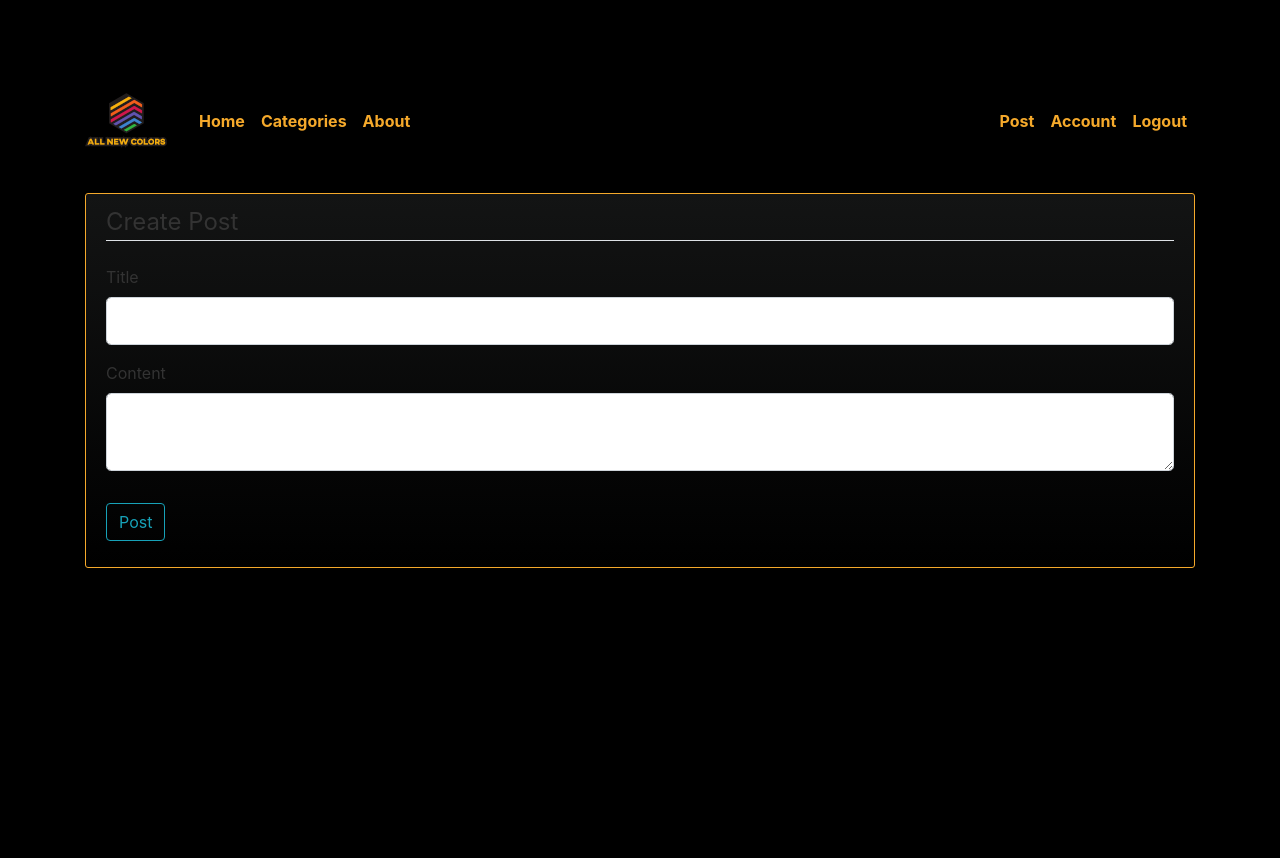
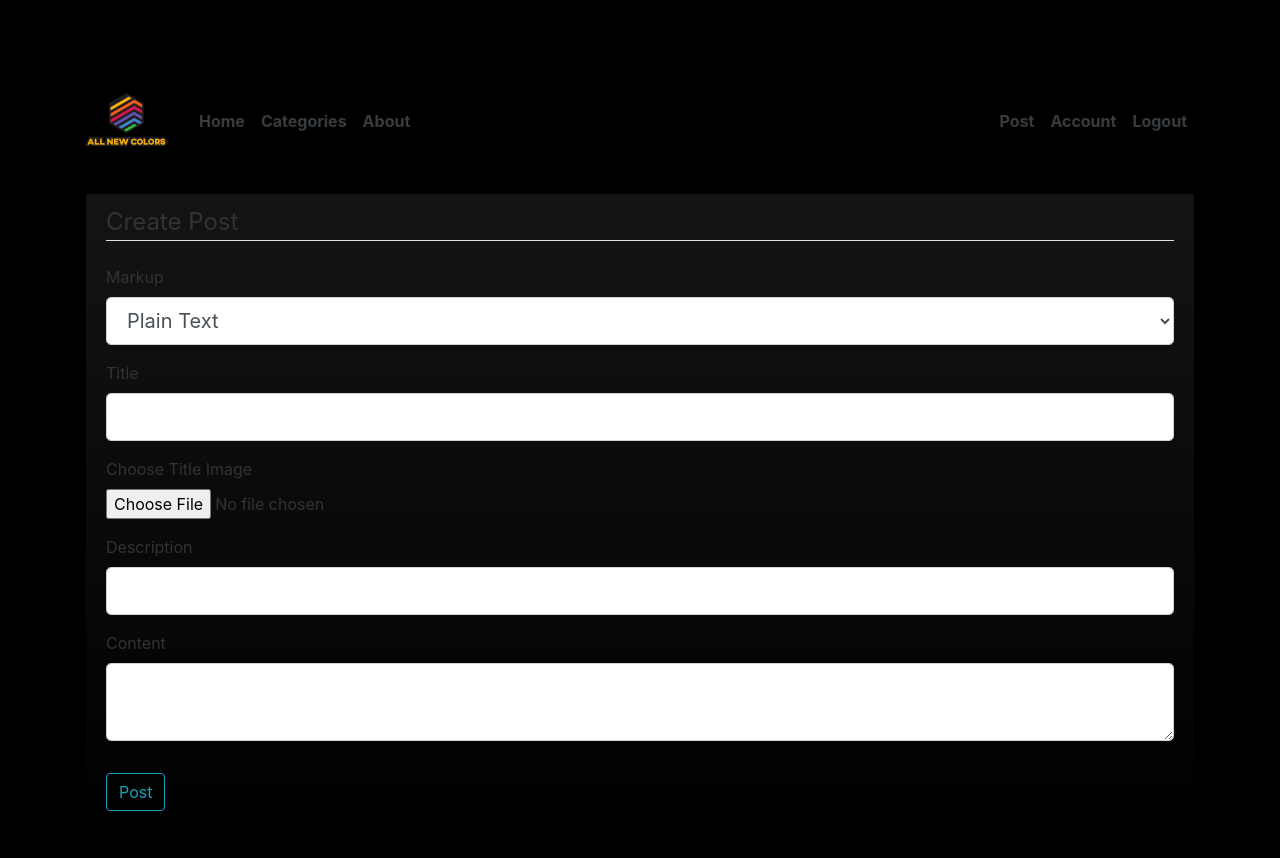
Before and after one commit to jakemobley/allnewcolors, a Flask app: page /post/new in a window 1280 px wide. Before the commit the page ends 568 px from the top, so only its background shows below. Run offline with Flask 2, Linux system fonts and the light colour scheme; the visitor is signed in with stand-in values (Sample User, id 1); some libraries are stand-ins or nearby versions.

Commit message:
added post description field, changed logic and styling, added non-functioning title image to post

```diff
--- a/anc/main/routes.py
+++ b/anc/main/routes.py
@@ -15,7 +15,6 @@ def home():
 def about():
     return render_template('about.html', title='About')
 
-
 @main.route('/categories')
 def categories():
     return render_template('categories.html', title='Categories')
--- a/anc/models.py
+++ b/anc/models.py
@@ -38,6 +38,9 @@ class Post(db.Model):
 	date_posted = db.Column(db.DateTime, nullable=False, default=datetime.utcnow)
 	content = db.Column(db.Text, nullable=False)
 	user_id = db.Column(db.Integer, db.ForeignKey('user.id'), nullable=False)
+	markup_type = db.Column(db.String(10), nullable=True, default="plaintext")
+	description = db.Column(db.String(200), nullable=False)
+	title_image = db.Column(db.String(20), nullable=True)
 
 	def __repr__(self):
 		return f"Post('{self.title}', {self.date_posted}')"
--- a/anc/posts/forms.py
+++ b/anc/posts/forms.py
@@ -1,8 +1,14 @@
 from flask_wtf import FlaskForm
-from wtforms import StringField, SubmitField, TextAreaField
+from wtforms import StringField, SubmitField, TextAreaField, SelectField
 from wtforms.validators import DataRequired
+from flask_wtf.file import FileField, FileAllowed, FileRequired
 
 class PostForm(FlaskForm):
+	markup_type = SelectField('Markup', choices=[('plaintext', 'Plain Text'), (
+		'html', 'HTML')], default="plaintext")
 	title = StringField('Title', validators=[DataRequired()])
+	title_image = FileField('Choose Title Image', validators=[
+            FileAllowed(['jpg', 'jpeg', 'png', 'gif']), FileRequired()])
+	description = StringField('Description', validators=[DataRequired()])
 	content = TextAreaField('Content', validators=[DataRequired()])
 	submit = SubmitField('Post')
--- a/anc/posts/routes.py
+++ b/anc/posts/routes.py
@@ -3,6 +3,7 @@ from flask_login import current_user, login_required
 from anc import db
 from anc.models import Post
 from anc.posts.forms import PostForm
+from anc.posts.utils import save_title_image
 
 posts = Blueprint('posts', __name__)
 
@@ -12,7 +13,7 @@ def new_post():
     form = PostForm()
     if form.validate_on_submit():
         post = Post(title=form.title.data,
-                    content=form.content.data, author=current_user)
+                    content=form.content.data, author=current_user, markup_type = form.markup_type.data, description = form.description.data, title_image = form.title_image.data)
         db.session.add(post)
         db.session.commit()
         flash('Your post has been created.', 'success')
@@ -32,14 +33,20 @@ def update_post(post_id):
         abort(403)
     form = PostForm()
     if form.validate_on_submit():
+        post.title_image = save_title_image(form.title_image.data)
+        post.markup_type = form.markup_type.data
         post.title = form.title.data
         post.content = form.content.data
+        post.description = form.description.data
         db.session.commit()
         flash('Your post has been updated.', 'success')
         return redirect(url_for('posts.post', post_id=post.id))
     elif request.method == 'GET':
         form.title.data = post.title
         form.content.data = post.content
+        form.markup_type.data = post.markup_type
+        form.description.data = post.description
+        form.title_image.data = post.title_image
     return render_template('create_post.html', title='Edit Post', form=form, legend='Update Post')
 
 @posts.route("/post/<int:post_id>/delete", methods=['POST'])
--- a/anc/static/main.css
+++ b/anc/static/main.css
@@ -21,7 +21,7 @@ li .list-group-item .list-group-item-dark {
 }
 
 .site-header .navbar-nav .nav-link {
-  color: #F5A92B;
+  color: #383C3F;
   font-weight: bold;
 }
 
@@ -41,7 +41,7 @@ li .list-group-item .list-group-item-dark {
 .content-section {
   background-image: linear-gradient(#131414, black);
   padding: 10px 20px;
-  border: 1px solid #F5A92B;
+  border: 1px solid #000000;
   border-radius: 3px;
   margin-bottom: 20px;
 }
@@ -60,8 +60,8 @@ a.article-title:hover {
 }
 
 .article-img {
-  height: 65px;
-  width: 65px;
+  height: 75px;
+  width: 75px;
   margin-right: 16px;
 }
 
--- a/anc/templates/create_post.html
+++ b/anc/templates/create_post.html
@@ -5,6 +5,19 @@
         {{ form.hidden_tag() }}
         <fieldset class="form-group">
             <legend class="border-bottom mb-4">{{ legend }}</legend>
+            <div class="form-group">
+                {{ form.markup_type.label(class="form-control-label") }}
+                {% if form.markup_type.errors %}
+                {{ form.markup_type(class="form-control form-control-lg is-invalid") }}
+                <div class="invalid-feedback">
+                    {% for error in form.markup_type.errors %}
+                    <span> {{error}} </span>
+                    {% endfor %}
+                </div>
+                {% else %}
+                {{ form.markup_type(class="form-control form-control-lg") }}
+                {% endif %}
+            </div>
             <div class="form-group">
                 {{ form.title.label(class="form-control-label") }}
                 {% if form.title.errors %}
@@ -16,6 +29,28 @@
                 </div>
                 {% else %}
                 {{ form.title(class="form-control form-control-lg") }}
+                {% endif %}
+            </div>
+            <div class="form-group">
+                {{ form.title_image.label() }}
+                {{ form.title_image(class="form-control-file") }}
+                {% if form.title_image.errors %}
+                {% for error in form.title_image.errors %}
+                <span class="text-danger">{{ error }}</span><br>
+                {% endfor %}
+                {% endif %}
+                </div>
+            <div class="form-group">
+                {{ form.description.label(class="form-control-label") }}
+                {% if form.description.errors %}
+                {{ form.description(class="form-control form-control-lg is-invalid") }}
+                <div class="invalid-feedback">
+                    {% for error in form.description.errors %}
+                    <span> {{error}} </span>
+                    {% endfor %}
+                </div>
+                {% else %}
+                {{ form.description(class="form-control form-control-lg") }}
                 {% endif %}
             </div>
             <div class="form-group">
--- a/anc/users/utils.py
+++ b/anc/users/utils.py
@@ -11,7 +11,6 @@ def save_picture(form_picture):
     picture_fn = random_hex + f_ext
     picture_path = os.path.join(
         current_app.root_path, 'static/profile_pics', picture_fn)
-
     output_size = (125, 125)
     i = Image.open(form_picture)
     i.thumbnail = (output_size)
```
Also changed, not shown: anc/posts/utils.py (added, +16 -0 lines), anc/templates/home.html (+6 -2 lines), anc/templates/post.html (+9 -2 lines), anc/site.db, anc/static/profile_pics/2b4341934aa1734e.jpg (added), anc/static/title_pics/trial.png (added).
